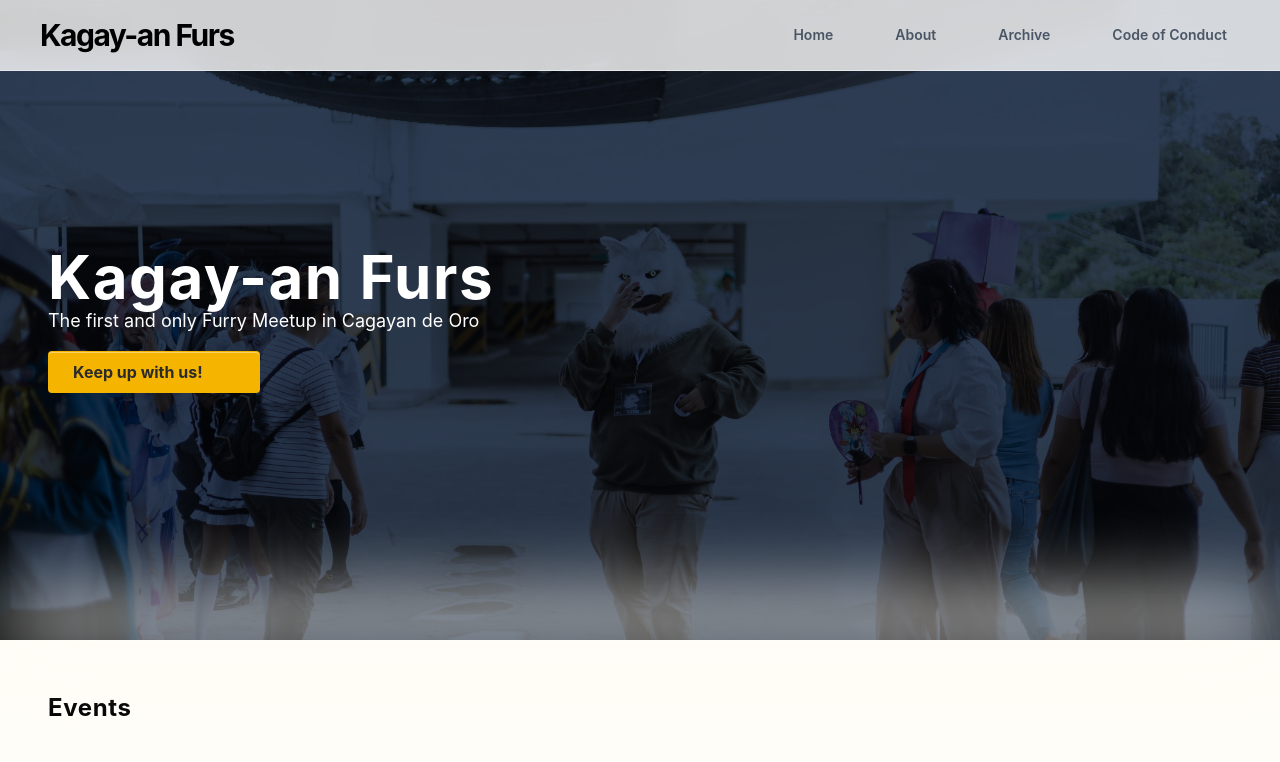
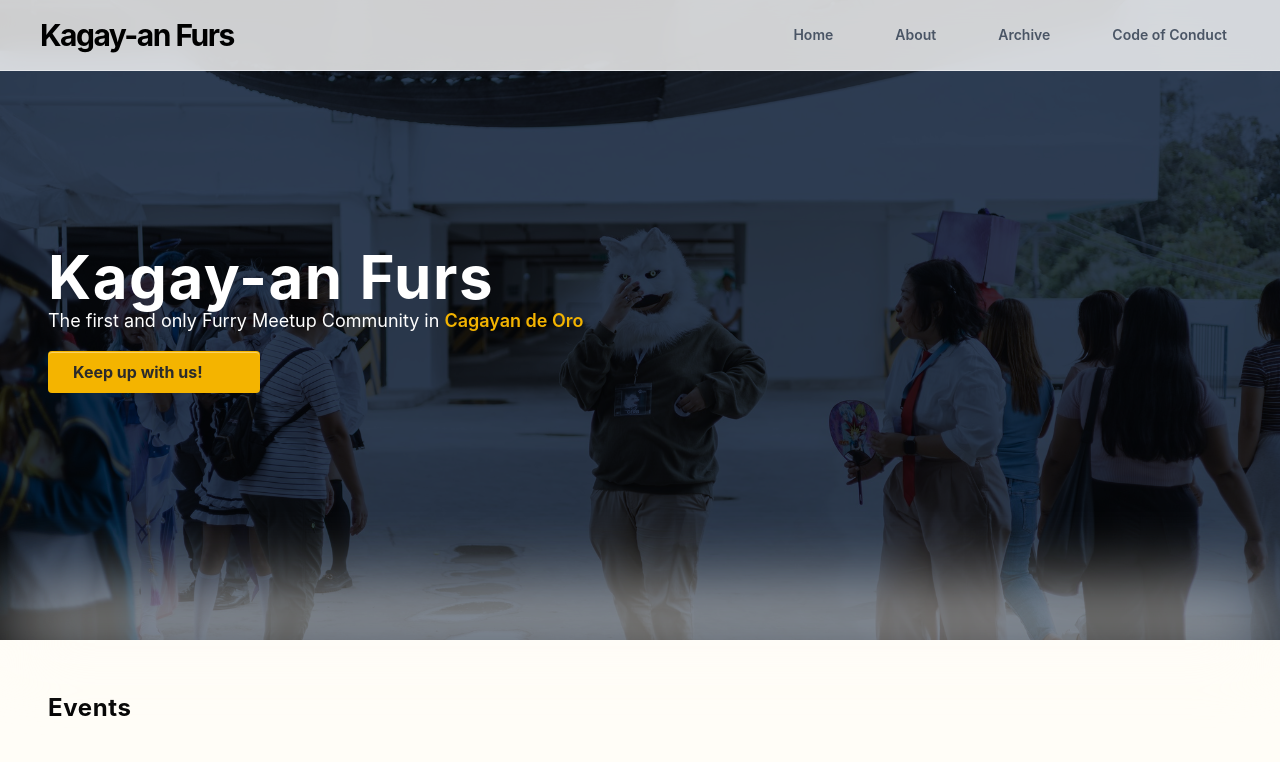
Before and after one commit to adam-ctrlc/kagay-an-furs-svelte, a Vue app: page / in a window 1280 px wide. Shown: the top 762 px of the page. Built offline with nearby package versions, Linux system fonts and the light colour scheme; some icons are missing.

Commit message:
minor restyles

```diff
--- a/src/components/Hero.vue
+++ b/src/components/Hero.vue
@@ -6,7 +6,8 @@
     >
       <h1 class="font-bold">Kagay-an Furs</h1>
       <p class="text-md md:text-lg">
-        The first and only Furry Meetup in Cagayan de Oro
+        The first and only Furry Meetup Community in
+        <span class="font-semibold text-primary">Cagayan de Oro</span>
       </p>
       <div class="mt-4">
         <button class="flex items-center gap-2 justify-between">
--- a/src/index.css
+++ b/src/index.css
@@ -99,5 +99,5 @@ button:hover {
 }
 
 .about-heading {
-  box-shadow: -12px 0px 0px #F9D166;
+  box-shadow: -12px 0px 0px #F4B400;
 }
```
